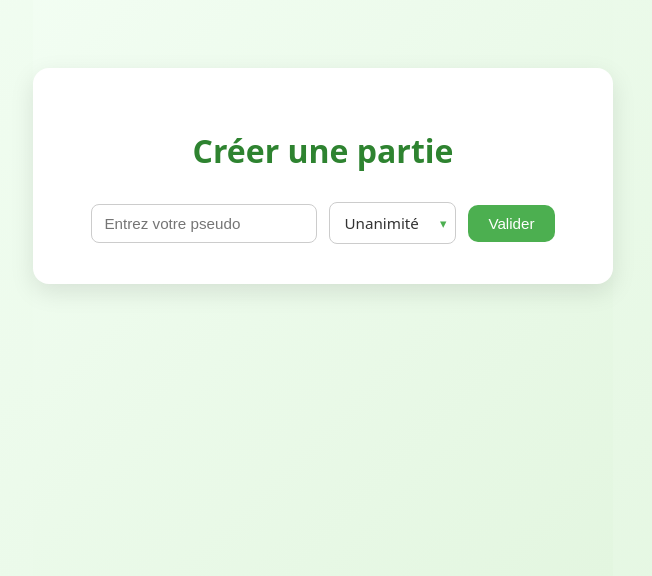
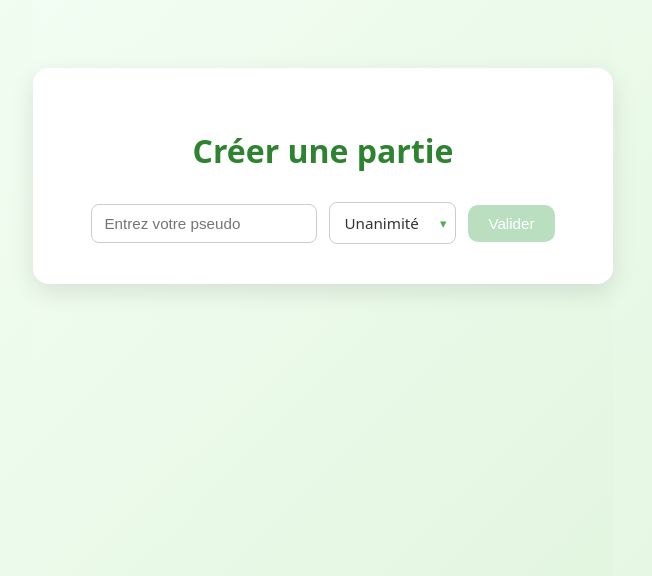
Before and after one commit to ggratchev/PlanningPoker, a React (Vite) app in the folder frontend/: page /creer-partie in a window 1280 px wide. Shown: the part 224-800 px from the top of the page, without its empty margins (317-969 px from the left). Built offline with nearby package versions, Linux system fonts and the light colour scheme.

Commit message:
add animations for button

```diff
--- a/frontend/src/Pages.css
+++ b/frontend/src/Pages.css
@@ -108,11 +108,16 @@
   transition: background-color 0.2s ease, transform 0.15s ease, box-shadow 0.2s ease;
 }
 
+/* Effet quand le bouton est survolé ET cliquable */
 .bouton_valider:hover:enabled {
-
+  background-color: #45a049;
+  transform: translateY(-1px);
+  box-shadow: 0 3px 8px rgba(76, 175, 80, 0.3);
 }
 
+/* Style quand le bouton est désactivé */
 .bouton_valider:disabled {
-
-
+  background-color: #b9dec0;
+  cursor: not-allowed; /* Curseur avec symbole d’interdiction */
+  box-shadow: none;
 }
```
